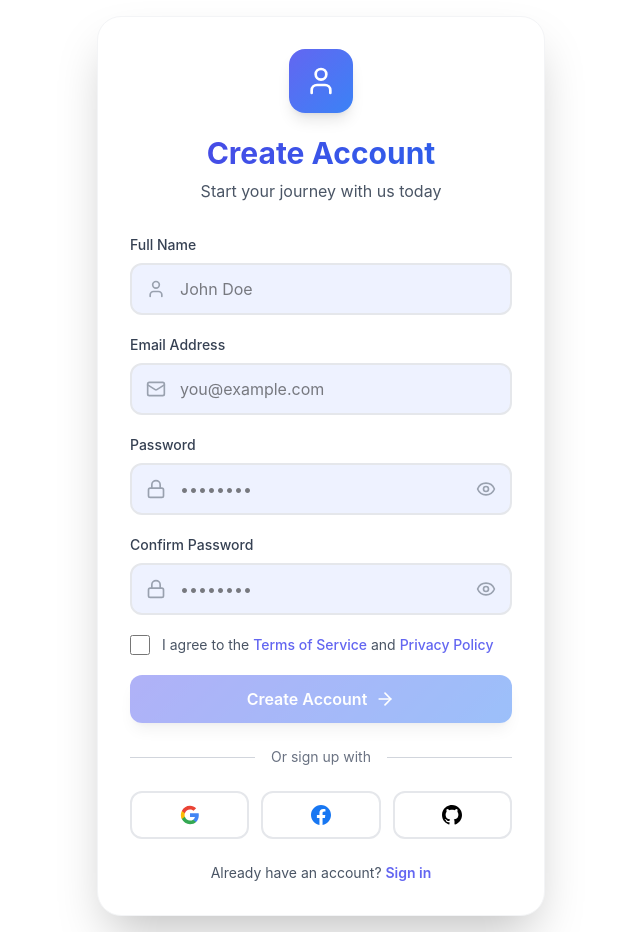
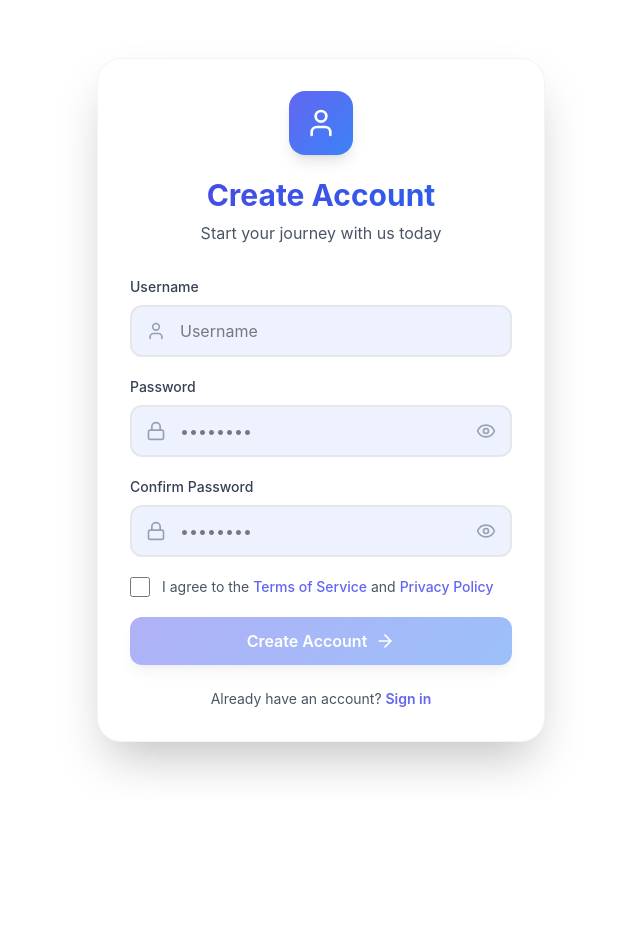
Before and after one commit to SasinduDenuwan/NovaEdu-LMS, a React (Vite) app in the folder LMS/lms-fe/: page /signup in a window 1280 px wide. Shown: the whole page, without its empty margins (319-959 px from the left). After the commit the page ends 800 px from the top, so only its background shows below. Built offline with nearby package versions, Linux system fonts and the light colour scheme.

Commit message:
finished the styles of signup page

```diff
--- a/LMS/lms-fe/package.json
+++ b/LMS/lms-fe/package.json
@@ -15,7 +15,9 @@
     "lucide-react": "^0.554.0",
     "react": "^19.2.0",
     "react-dom": "^19.2.0",
-    "react-router-dom": "^7.9.6"
+    "react-hot-toast": "^2.6.0",
+    "react-router-dom": "^7.9.6",
+    "sweetalert2": "^11.26.3"
   },
   "devDependencies": {
     "@eslint/js": "^9.39.1",
--- a/LMS/lms-fe/src/App.tsx
+++ b/LMS/lms-fe/src/App.tsx
@@ -1,13 +1,14 @@
+import { Toaster } from "react-hot-toast";
 import { AuthProvider } from "./context/authContext";
 import Router from "./routes";
 
 export default function App() {
   return (
+    <>
+    <Toaster position="top-center" reverseOrder={false} />
     <AuthProvider>
       <Router />
     </AuthProvider>
-    // <AccessDenied />
-    // <LoadingPage />
-
+    </>
   )
 }
--- a/LMS/lms-fe/src/pages/Signup.tsx
+++ b/LMS/lms-fe/src/pages/Signup.tsx
@@ -1,47 +1,70 @@
-import { useState } from 'react';
-import { Eye, EyeOff, Mail, Lock, User, ArrowRight } from 'lucide-react';
-import { Link } from 'react-router-dom';
+import React, { useState, useRef } from 'react';
+import { Eye, EyeOff, User, Lock, ArrowRight } from 'lucide-react';
+import { Link, useNavigate } from 'react-router-dom';
+import toast from 'react-hot-toast';
+import { register } from '../services/auth';
 
 export default function SignUpPage() {
-  const [formData, setFormData] = useState({
-    fullName: '',
-    email: '',
-    password: '',
-    confirmPassword: ''
-  });
+  const [username, setUsername] = useState('');
+  const [password, setPassword] = useState('');
+  const [confirmPassword, setConfirmPassword] = useState('');
   const [showPassword, setShowPassword] = useState(false);
-  const [showConfirmPassword, setShowConfirmPassword] = useState(false);
   const [isLoading, setIsLoading] = useState(false);
   const [agreedToTerms, setAgreedToTerms] = useState(false);
 
-  const handleChange = (field: string, value: string) => {
-    setFormData(prev => ({ ...prev, [field]: value }));
+  const usernameRef = useRef<HTMLInputElement>(null);
+  const passwordRef = useRef<HTMLInputElement>(null);
+  const confirmPasswordRef = useRef<HTMLInputElement>(null);
+
+  const navigate = useNavigate();
+
+  const handleSubmit = async (e: React.FormEvent<HTMLButtonElement>) => {
+    e.preventDefault();
+
+    if (username.trim() === '') {
+      toast.error("Please enter your username!");
+      usernameRef.current?.focus();
+      return;
+    }
+    if (password.trim() === '') {
+      toast.error("Please enter your password!");
+      passwordRef.current?.focus();
+      return;
+    }
+    if (confirmPassword.trim() === '') {
+      toast.error("Please confirm your password!");
+      confirmPasswordRef.current?.focus();
+      return;
+    }
+    if (password !== confirmPassword) {
+      toast.error("Passwords do not match!");
+      confirmPasswordRef.current?.focus();
+      return;
+    }
+
+    setIsLoading(true);
+    try {
+      const data: any = await register(username, password);
+
+      if (data) {
+        toast.success("Registration successful! Please log in.");
+        navigate("/login");
+      }
+    } catch (err: any) {
+      console.error("Registration Error : ", err);
+      toast.error("Registration failed. Please try again.");
+    } finally {
+      setIsLoading(false);
+    }
   };
 
-  const handleSubmit = () => {
-    setIsLoading(true);
-    setTimeout(() => {
-      setIsLoading(false);
-      alert('Account created successfully!');
-    }, 1500);
-  };
-
-  const passwordStrength = () => {
-    const pass = formData.password;
-    if (pass.length === 0) return { strength: 0, label: '', color: '' };
-    if (pass.length < 6) return { strength: 33, label: 'Weak', color: '#EF4444' };
-    if (pass.length < 10) return { strength: 66, label: 'Medium', color: '#F59E0B' };
-    return { strength: 100, label: 'Strong', color: '#14B8A6' };
-  };
-
-  const strength = passwordStrength();
+  // Determine if passwords match
+  const passwordsMatch = password && confirmPassword && password === confirmPassword;
 
   return (
     <div className="min-h-screen bg-white flex items-center justify-center p-4">
       <div className="w-full max-w-md">
-        {/* Sign up card */}
         <div className="relative bg-white rounded-3xl shadow-2xl p-8 border border-gray-100 transform transition-all duration-500 hover:shadow-3xl">
-          {/* Header */}
           <div className="text-center mb-8 animate-fade-in">
             <div className="inline-block p-4 rounded-2xl mb-4 shadow-lg transform transition-transform hover:rotate-12 duration-300" style={{background: 'linear-gradient(135deg, #6366F1 0%, #3B82F6 100%)'}}>
               <User className="w-8 h-8 text-white" />
@@ -57,38 +80,21 @@ export default function SignUpPage() {
             <p className="text-gray-600">Start your journey with us today</p>
           </div>
 
-          {/* Form */}
           <div className="space-y-5">
-            {/* Full Name input */}
+            {/* Username input */}
             <div className="relative group">
               <label className="block text-sm font-medium text-gray-700 mb-2">
-                Full Name
+                Username
               </label>
               <div className="relative">
                 <User className="absolute left-4 top-1/2 transform -translate-y-1/2 text-gray-400 group-focus-within:text-[#6366F1] transition-colors duration-300 w-5 h-5" />
                 <input
+                  ref={usernameRef}
                   type="text"
-                  value={formData.fullName}
-                  onChange={(e) => handleChange('fullName', e.target.value)}
+                  value={username}
+                  onChange={(e) => setUsername(e.target.value)}
                   className="w-full pl-12 pr-4 py-3 border-2 border-gray-200 rounded-xl focus:border-[#6366F1] focus:outline-none transition-all duration-300 bg-[#EEF2FF] focus:bg-white"
-                  placeholder="John Doe"
-                />
-              </div>
-            </div>
-
-            {/* Email input */}
-            <div className="relative group">
-              <label className="block text-sm font-medium text-gray-700 mb-2">
-                Email Address
-              </label>
-              <div className="relative">
-                <Mail className="absolute left-4 top-1/2 transform -translate-y-1/2 text-gray-400 group-focus-within:text-[#6366F1] transition-colors duration-300 w-5 h-5" />
-                <input
-                  type="email"
-                  value={formData.email}
-                  onChange={(e) => handleChange('email', e.target.value)}
-                  className="w-full pl-12 pr-4 py-3 border-2 border-gray-200 rounded-xl focus:border-[#6366F1] focus:outline-none transition-all duration-300 bg-[#EEF2FF] focus:bg-white"
-                  placeholder="you@example.com"
+                  placeholder="Username"
                 />
               </div>
             </div>
@@ -101,9 +107,10 @@ export default function SignUpPage() {
               <div className="relative">
                 <Lock className="absolute left-4 top-1/2 transform -translate-y-1/2 text-gray-400 group-focus-within:text-[#6366F1] transition-colors duration-300 w-5 h-5" />
                 <input
+                  ref={passwordRef}
                   type={showPassword ? 'text' : 'password'}
-                  value={formData.password}
-                  onChange={(e) => handleChange('password', e.target.value)}
+                  value={password}
+                  onChange={(e) => setPassword(e.target.value)}
                   className="w-full pl-12 pr-12 py-3 border-2 border-gray-200 rounded-xl focus:border-[#6366F1] focus:outline-none transition-all duration-300 bg-[#EEF2FF] focus:bg-white"
                   placeholder="••••••••"
                 />
@@ -115,24 +122,6 @@ export default function SignUpPage() {
                   {showPassword ? <EyeOff className="w-5 h-5" /> : <Eye className="w-5 h-5" />}
                 </button>
               </div>
-
-              {/* Password strength indicator */}
-              {formData.password && (
-                <div className="mt-2">
-                  <div className="flex items-center justify-between mb-1">
-                    <span className="text-xs text-gray-600">Password strength</span>
-                    <span className="text-xs font-medium" style={{color: strength.color}}>
-                      {strength.label}
-                    </span>
-                  </div>
-                  <div className="h-2 bg-gray-200 rounded-full overflow-hidden">
-                    <div
-                      className="h-full transition-all duration-300"
-                      style={{ width: `${strength.strength}%`, backgroundColor: strength.color }}
-                    ></div>
-                  </div>
-                </div>
-              )}
             </div>
 
             {/* Confirm Password input */}
@@ -143,22 +132,26 @@ export default function SignUpPage() {
               <div className="relative">
                 <Lock className="absolute left-4 top-1/2 transform -translate-y-1/2 text-gray-400 group-focus-within:text-[#6366F1] transition-colors duration-300 w-5 h-5" />
                 <input
-                  type={showConfirmPassword ? 'text' : 'password'}
-                  value={formData.confirmPassword}
-                  onChange={(e) => handleChange('confirmPassword', e.target.value)}
+                  ref={confirmPasswordRef}
+                  type={showPassword ? 'text' : 'password'}
+                  value={confirmPassword}
+                  onChange={(e) => setConfirmPassword(e.target.value)}
                   className="w-full pl-12 pr-12 py-3 border-2 border-gray-200 rounded-xl focus:border-[#6366F1] focus:outline-none transition-all duration-300 bg-[#EEF2FF] focus:bg-white"
                   placeholder="••••••••"
                 />
                 <button
                   type="button"
-                  onClick={() => setShowConfirmPassword(!showConfirmPassword)}
+                  onClick={() => setShowPassword(!showPassword)}
                   className="absolute right-4 top-1/2 transform -translate-y-1/2 text-gray-400 hover:text-[#6366F1] transition-colors duration-300"
                 >
-                  {showConfirmPassword ? <EyeOff className="w-5 h-5" /> : <Eye className="w-5 h-5" />}
+                  {showPassword ? <EyeOff className="w-5 h-5" /> : <Eye className="w-5 h-5" />}
                 </button>
               </div>
-              {formData.confirmPassword && formData.password !== formData.confirmPassword && (
-                <p className="text-xs text-red-500 mt-1">Passwords don't match</p>
+              {/* Password match message */}
+              {confirmPassword && (
+                <p className={`mt-1 text-sm ${passwordsMatch ? 'text-green-600' : 'text-red-600'}`}>
+                  {passwordsMatch ? 'Passwords match ' : 'Passwords do not match'}
+                </p>
               )}
             </div>
 
@@ -203,38 +196,6 @@ export default function SignUpPage() {
             </button>
           </div>
 
-          {/* Divider */}
-          <div className="relative my-6">
-            <div className="absolute inset-0 flex items-center">
-              <div className="w-full border-t border-gray-300"></div>
-            </div>
-            <div className="relative flex justify-center text-sm">
-              <span className="px-4 bg-white text-gray-500">Or sign up with</span>
-            </div>
-          </div>
-
-          {/* Social sign up */}
-          <div className="grid grid-cols-3 gap-3">
-            <button className="flex items-center justify-center px-4 py-3 border-2 border-gray-200 rounded-xl hover:border-[#6366F1] hover:bg-[#EEF2FF] transition-all duration-300 transform hover:-translate-y-0.5">
-              <svg className="w-5 h-5" viewBox="0 0 24 24">
-                <path fill="#4285F4" d="M22.56 12.25c0-.78-.07-1.53-.2-2.25H12v4.26h5.92c-.26 1.37-1.04 2.53-2.21 3.31v2.77h3.57c2.08-1.92 3.28-4.74 3.28-8.09z"/>
-                <path fill="#34A853" d="M12 23c2.97 0 5.46-.98 7.28-2.66l-3.57-2.77c-.98.66-2.23 1.06-3.71 1.06-2.86 0-5.29-1.93-6.16-4.53H2.18v2.84C3.99 20.53 7.7 23 12 23z"/>
-                <path fill="#FBBC05" d="M5.84 14.09c-.22-.66-.35-1.36-.35-2.09s.13-1.43.35-2.09V7.07H2.18C1.43 8.55 1 10.22 1 12s.43 3.45 1.18 4.93l2.85-2.22.81-.62z"/>
-                <path fill="#EA4335" d="M12 5.38c1.62 0 3.06.56 4.21 1.64l3.15-3.15C17.45 2.09 14.97 1 12 1 7.7 1 3.99 3.47 2.18 7.07l3.66 2.84c.87-2.6 3.3-4.53 6.16-4.53z"/>
-              </svg>
-            </button>
-            <button className="flex items-center justify-center px-4 py-3 border-2 border-gray-200 rounded-xl hover:border-[#6366F1] hover:bg-[#EEF2FF] transition-all duration-300 transform hover:-translate-y-0.5">
-              <svg className="w-5 h-5" fill="#1877F2" viewBox="0 0 24 24">
-                <path d="M24 12.073c0-6.627-5.373-12-12-12s-12 5.373-12 12c0 5.99 4.388 10.954 10.125 11.854v-8.385H7.078v-3.47h3.047V9.43c0-3.007 1.792-4.669 4.533-4.669 1.312 0 2.686.235 2.686.235v2.953H15.83c-1.491 0-1.956.925-1.956 1.874v2.25h3.328l-.532 3.47h-2.796v8.385C19.612 23.027 24 18.062 24 12.073z"/>
-              </svg>
-            </button>
-            <button className="flex items-center justify-center px-4 py-3 border-2 border-gray-200 rounded-xl hover:border-[#6366F1] hover:bg-[#EEF2FF] transition-all duration-300 transform hover:-translate-y-0.5">
-              <svg className="w-5 h-5" fill="currentColor" viewBox="0 0 24 24">
-                <path d="M12 0c-6.626 0-12 5.373-12 12 0 5.302 3.438 9.8 8.207 11.387.599.111.793-.261.793-.577v-2.234c-3.338.726-4.033-1.416-4.033-1.416-.546-1.387-1.333-1.756-1.333-1.756-1.089-.745.083-.729.083-.729 1.205.084 1.839 1.237 1.839 1.237 1.07 1.834 2.807 1.304 3.492.997.107-.775.418-1.305.762-1.604-2.665-.305-5.467-1.334-5.467-5.931 0-1.311.469-2.381 1.236-3.221-.124-.303-.535-1.524.117-3.176 0 0 1.008-.322 3.301 1.23.957-.266 1.983-.399 3.003-.404 1.02.005 2.047.138 3.006.404 2.291-1.552 3.297-1.23 3.297-1.23.653 1.653.242 2.874.118 3.176.77.84 1.235 1.911 1.235 3.221 0 4.609-2.807 5.624-5.479 5.921.43.372.823 1.102.823 2.222v3.293c0 .319.192.694.801.576 4.765-1.589 8.199-6.086 8.199-11.386 0-6.627-5.373-12-12-12z"/>
-              </svg>
-            </button>
-          </div>
-
           {/* Sign in link */}
           <p className="text-center text-sm text-gray-600 mt-6">
             Already have an account?{' '}
--- a/LMS/lms-fe/src/services/auth.ts
+++ b/LMS/lms-fe/src/services/auth.ts
@@ -8,7 +8,6 @@ export const login = async (username: string, password: string) => {
 
 export const register = async (username: string, password: string) => {
   const res = await api.post("/auth/register", { email: username, password });
-
   return res.data;
 };
 
```
Also changed, not shown: 1 other file (tests, documents, lock files or other folders).
